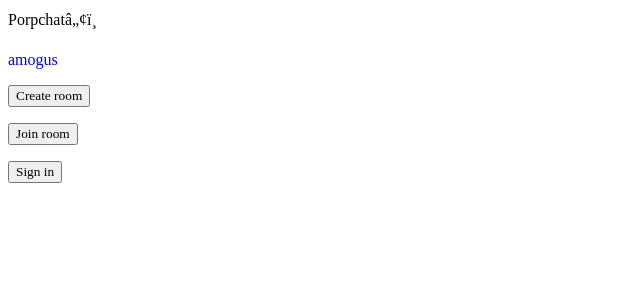
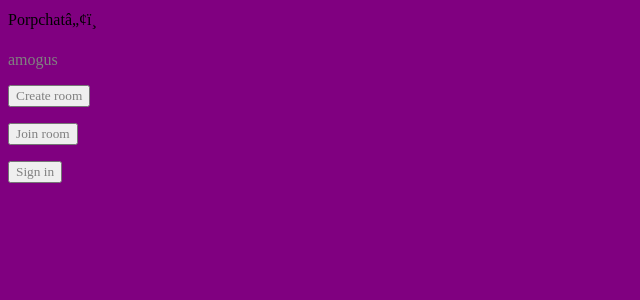
Before and after one commit to GeorgeWashingtonSaratoga/GnawingOnHumanBones, a PHP site: page / in a window 1280 px wide. Shown: the top 300 px of the page, without its empty margins (0-640 px from the left). Run offline with PHP 8.4, Linux system fonts and the light colour scheme.

Commit message:
Update index.css

```diff
--- a/index.css
+++ b/index.css
@@ -1,16 +1,16 @@
 
     p{
-        color: blue;
-        font-family: "Comic Sans"
+        color: grey;
+        font-family: 'Comic Sans'
     }
 
     body{
-        font-family: "Comic Sans";
+        font-family: 'Comic Sans';
         font-weight: 300;
-        background-color: hex 842396
+        background-color: purple
     }
 
     button{
-        color: hex c6c6c6;
-        font-family: "Comic Sans"
+        color: grey;
+        font-family: 'Comic Sans'
     }
```
